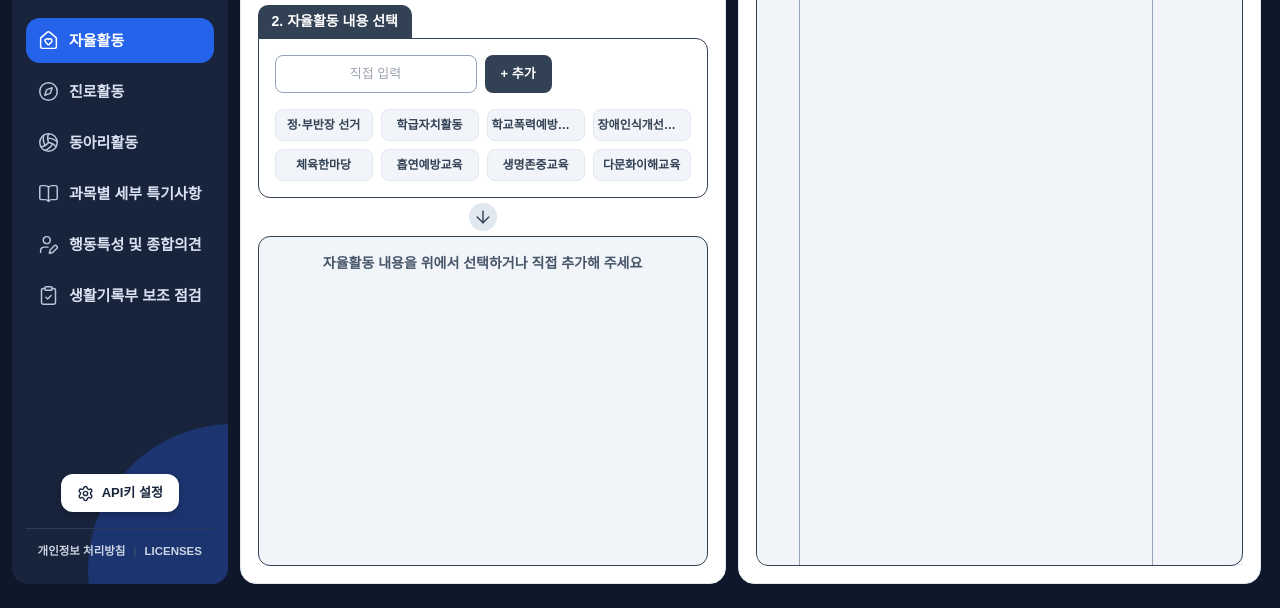
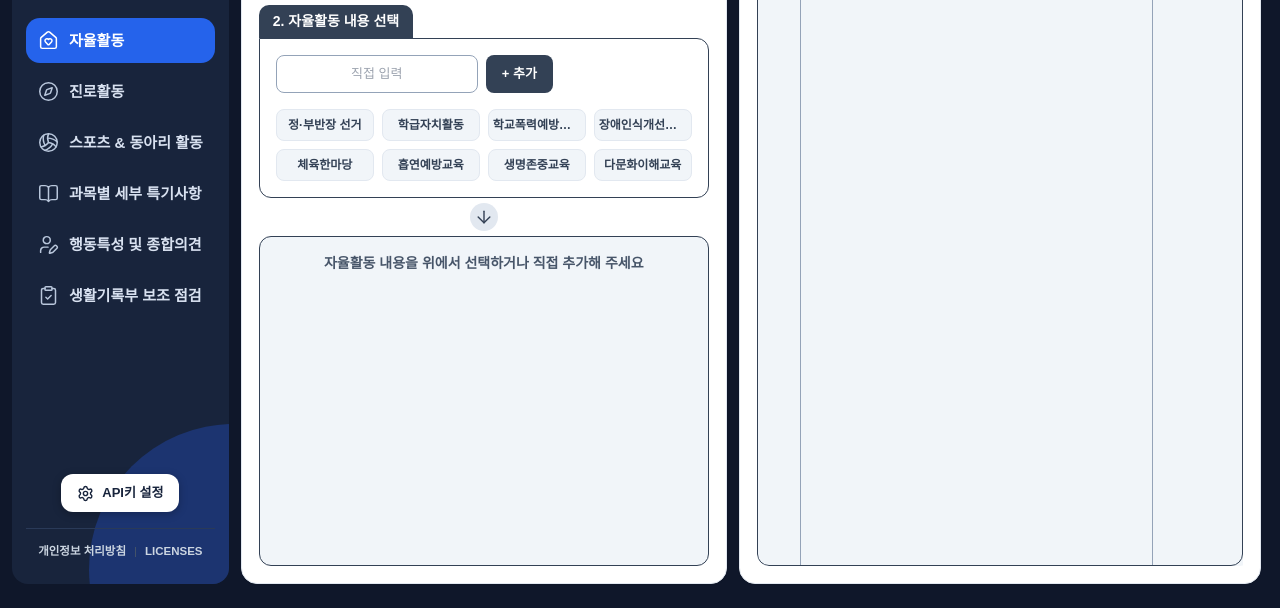
Before and after one commit to cordmin/SANGDOLITE-Release, a plain HTML site: page index.html in a window 1280 px wide. Shown: the part 192-800 px from the top of the page. Drawn offline with nearby package versions, Linux system fonts and the light colour scheme; a web font is replaced by a local one.

Commit message:
fix: restore sports and club sidebar label

```diff
--- a/index.html
+++ b/index.html
@@ -138,7 +138,7 @@
                 <i data-lucide="compass" aria-hidden="true"></i><span>진로활동</span>
             </button>
             <button class="sidebar-area-btn area-btn" onclick="selArea('동아리', this)">
-                <i data-lucide="volleyball" aria-hidden="true"></i><span>동아리활동</span>
+                <i data-lucide="volleyball" aria-hidden="true"></i><span>스포츠 &amp; 동아리 활동</span>
             </button>
             <button class="sidebar-area-btn area-btn" onclick="selArea('과세특', this)">
                 <i data-lucide="book-open" aria-hidden="true"></i><span>과목별 세부 특기사항</span>
```
